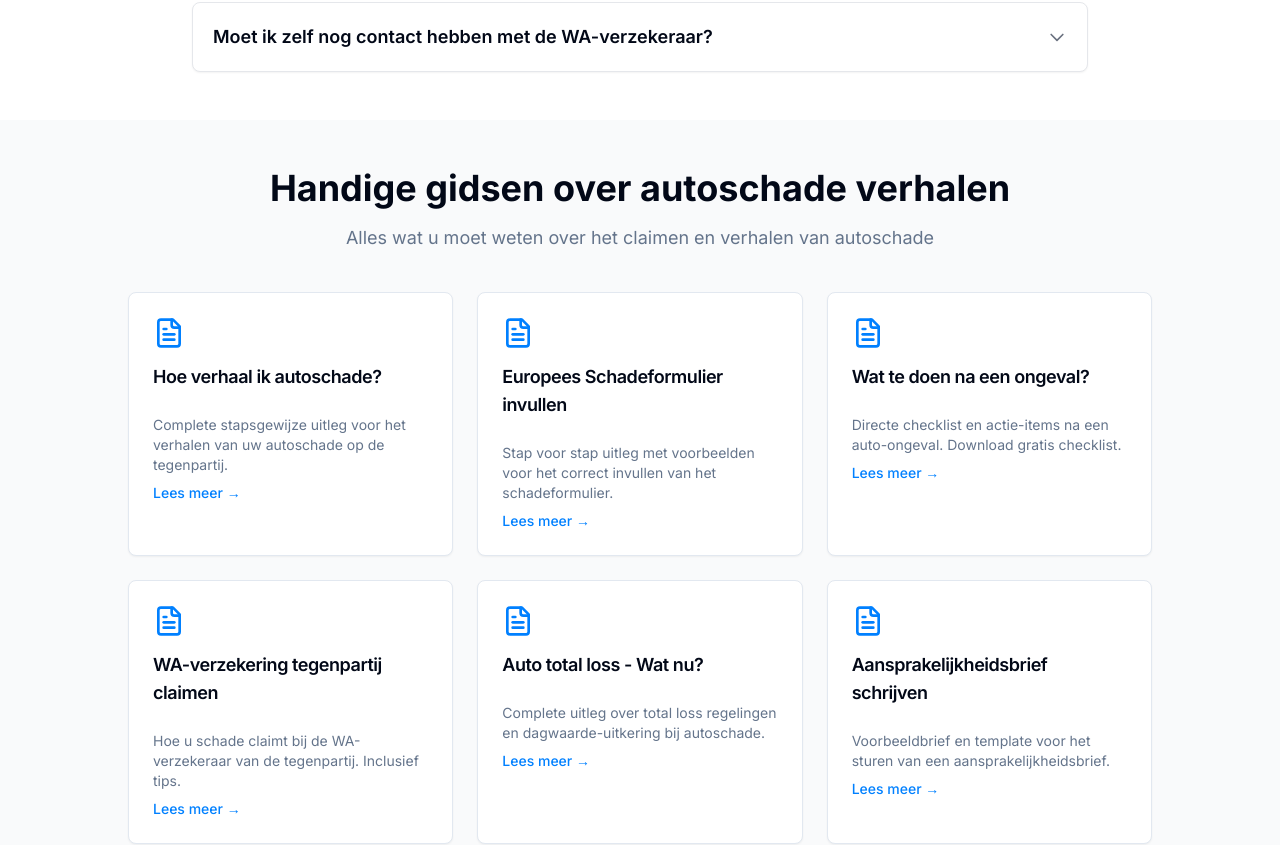
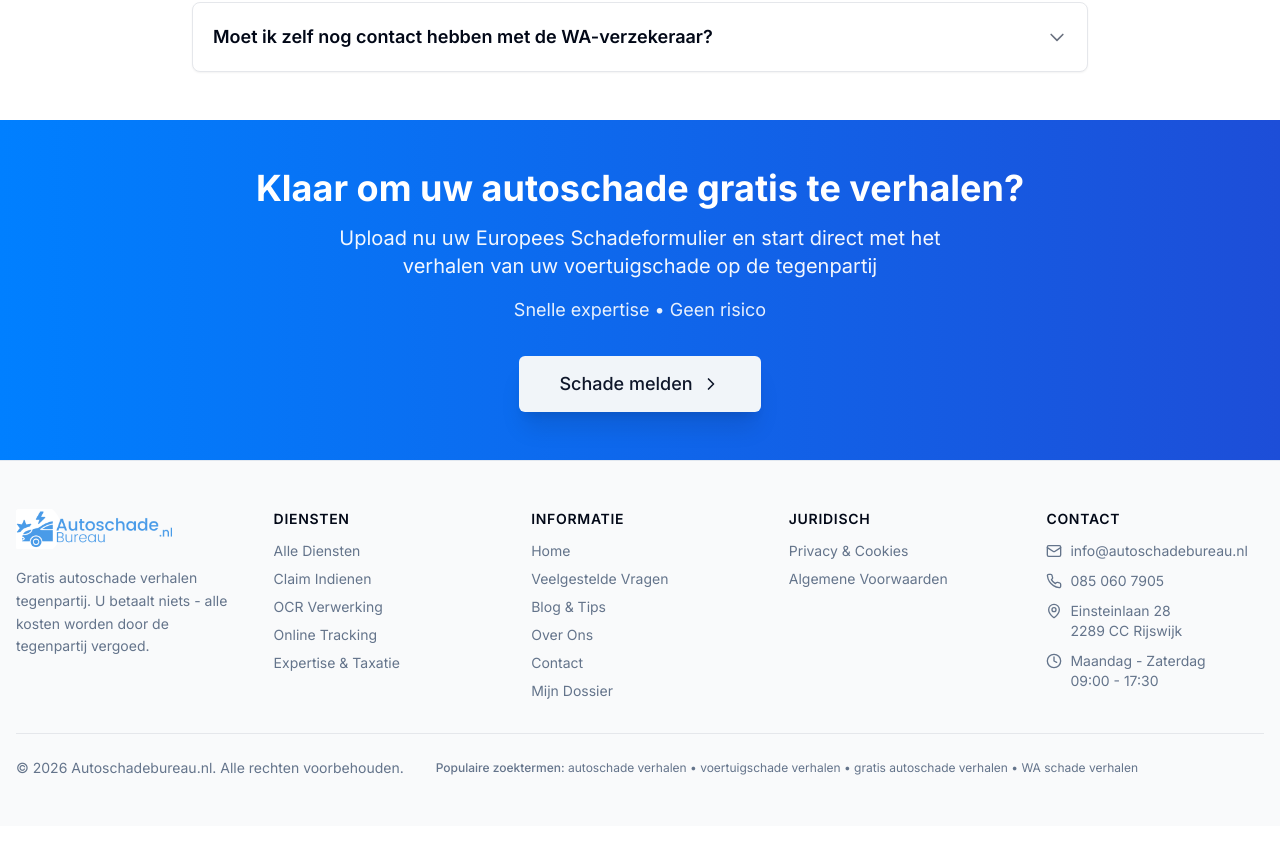
Before and after one commit to Championne/Gratisschadeverhalen.nl, a Next.js app: page / in a window 1280 px wide. Shown: the part 7029-7874 px from the top of the page. Built offline with nearby package versions, Linux system fonts and the light colour scheme; no server answers.

Commit message:
Remove Handige gidsen section from landing page - content available on /blog

```diff
--- a/app/page.tsx
+++ b/app/page.tsx
@@ -1385,144 +1385,6 @@ export default function HomePage() {
           </div>
         </section>
 
-        {/* Handige Gidsen Section - Internal Linking */}
-        <section className="py-12 bg-gray-50">
-          <div className="container mx-auto px-4">
-            <div className="max-w-5xl mx-auto">
-              <div className="text-center mb-10">
-                <h2 className="text-3xl md:text-4xl font-bold mb-4">
-                  Handige gidsen over autoschade verhalen
-                </h2>
-                <p className="text-lg text-muted-foreground">
-                  Alles wat u moet weten over het claimen en verhalen van autoschade
-                </p>
-              </div>
-
-              <div className="grid md:grid-cols-2 lg:grid-cols-3 gap-6">
-                {/* Guide 1 */}
-                <Link href="/blog/hoe-verhaal-ik-autoschade" className="group">
-                  <Card className="h-full hover:shadow-lg hover:border-primary transition-all">
-                    <CardHeader>
-                      <FileText className="h-8 w-8 text-primary mb-2" />
-                      <CardTitle className="text-lg group-hover:text-primary transition-colors">
-                        Hoe verhaal ik autoschade?
-                      </CardTitle>
-                    </CardHeader>
-                    <CardContent>
-                      <p className="text-sm text-muted-foreground">
-                        Complete stapsgewijze uitleg voor het verhalen van uw autoschade op de tegenpartij.
-                      </p>
-                      <p className="text-sm text-primary mt-2 font-medium group-hover:underline">
-                        Lees meer →
-                      </p>
-                    </CardContent>
-                  </Card>
-                </Link>
-
-                {/* Guide 2 */}
-                <Link href="/blog/europees-schadeformulier-invullen" className="group">
-                  <Card className="h-full hover:shadow-lg hover:border-primary transition-all">
-                    <CardHeader>
-                      <FileText className="h-8 w-8 text-primary mb-2" />
-                      <CardTitle className="text-lg group-hover:text-primary transition-colors">
-                        Europees Schadeformulier invullen
-                      </CardTitle>
-                    </CardHeader>
-                    <CardContent>
-                      <p className="text-sm text-muted-foreground">
-                        Stap voor stap uitleg met voorbeelden voor het correct invullen van het schadeformulier.
-                      </p>
-                      <p className="text-sm text-primary mt-2 font-medium group-hover:underline">
-                        Lees meer →
-                      </p>
-                    </CardContent>
-                  </Card>
-                </Link>
-
-                {/* Guide 3 */}
-                <Link href="/blog/wat-te-doen-na-ongeval" className="group">
-                  <Card className="h-full hover:shadow-lg hover:border-primary transition-all">
-                    <CardHeader>
-                      <FileText className="h-8 w-8 text-primary mb-2" />
-                      <CardTitle className="text-lg group-hover:text-primary transition-colors">
-                        Wat te doen na een ongeval?
-                      </CardTitle>
-                    </CardHeader>
-                    <CardContent>
-                      <p className="text-sm text-muted-foreground">
-                        Directe checklist en actie-items na een auto-ongeval. Download gratis checklist.
-                      </p>
-                      <p className="text-sm text-primary mt-2 font-medium group-hover:underline">
-                        Lees meer →
-                      </p>
-                    </CardContent>
-                  </Card>
-                </Link>
-
-                {/* Guide 4 */}
-                <Link href="/blog/wa-verzekering-tegenpartij-claimen" className="group">
-                  <Card className="h-full hover:shadow-lg hover:border-primary transition-all">
-                    <CardHeader>
-                      <FileText className="h-8 w-8 text-primary mb-2" />
-                      <CardTitle className="text-lg group-hover:text-primary transition-colors">
-                        WA-verzekering tegenpartij claimen
-                      </CardTitle>
-                    </CardHeader>
-                    <CardContent>
-                      <p className="text-sm text-muted-foreground">
-                        Hoe u schade claimt bij de WA-verzekeraar van de tegenpartij. Inclusief tips.
-                      </p>
-                      <p className="text-sm text-primary mt-2 font-medium group-hover:underline">
-                        Lees meer →
-                      </p>
-                    </CardContent>
-                  </Card>
-                </Link>
-
-                {/* Guide 5 */}
-                <Link href="/blog/auto-total-loss-wat-nu" className="group">
-                  <Card className="h-full hover:shadow-lg hover:border-primary transition-all">
-                    <CardHeader>
-                      <FileText className="h-8 w-8 text-primary mb-2" />
-                      <CardTitle className="text-lg group-hover:text-primary transition-colors">
-                        Auto total loss - Wat nu?
-                      </CardTitle>
-                    </CardHeader>
-                    <CardContent>
-                      <p className="text-sm text-muted-foreground">
-                        Complete uitleg over total loss regelingen en dagwaarde-uitkering bij autoschade.
-                      </p>
-                      <p className="text-sm text-primary mt-2 font-medium group-hover:underline">
-                        Lees meer →
-                      </p>
-                    </CardContent>
-                  </Card>
-                </Link>
-
-                {/* Guide 6 */}
-                <Link href="/blog/aansprakelijkheidsbrief-schrijven" className="group">
-                  <Card className="h-full hover:shadow-lg hover:border-primary transition-all">
-                    <CardHeader>
-                      <FileText className="h-8 w-8 text-primary mb-2" />
-                      <CardTitle className="text-lg group-hover:text-primary transition-colors">
-                        Aansprakelijkheidsbrief schrijven
-                      </CardTitle>
-                    </CardHeader>
-                    <CardContent>
-                      <p className="text-sm text-muted-foreground">
-                        Voorbeeldbrief en template voor het sturen van een aansprakelijkheidsbrief.
-                      </p>
-                      <p className="text-sm text-primary mt-2 font-medium group-hover:underline">
-                        Lees meer →
-                      </p>
-                    </CardContent>
-                  </Card>
-                </Link>
-              </div>
-
-            </div>
-          </div>
-        </section>
 
         {/* Final CTA Section */}
         <section className="py-10 md:py-12 bg-gradient-to-r from-primary to-blue-700 text-white">
```
